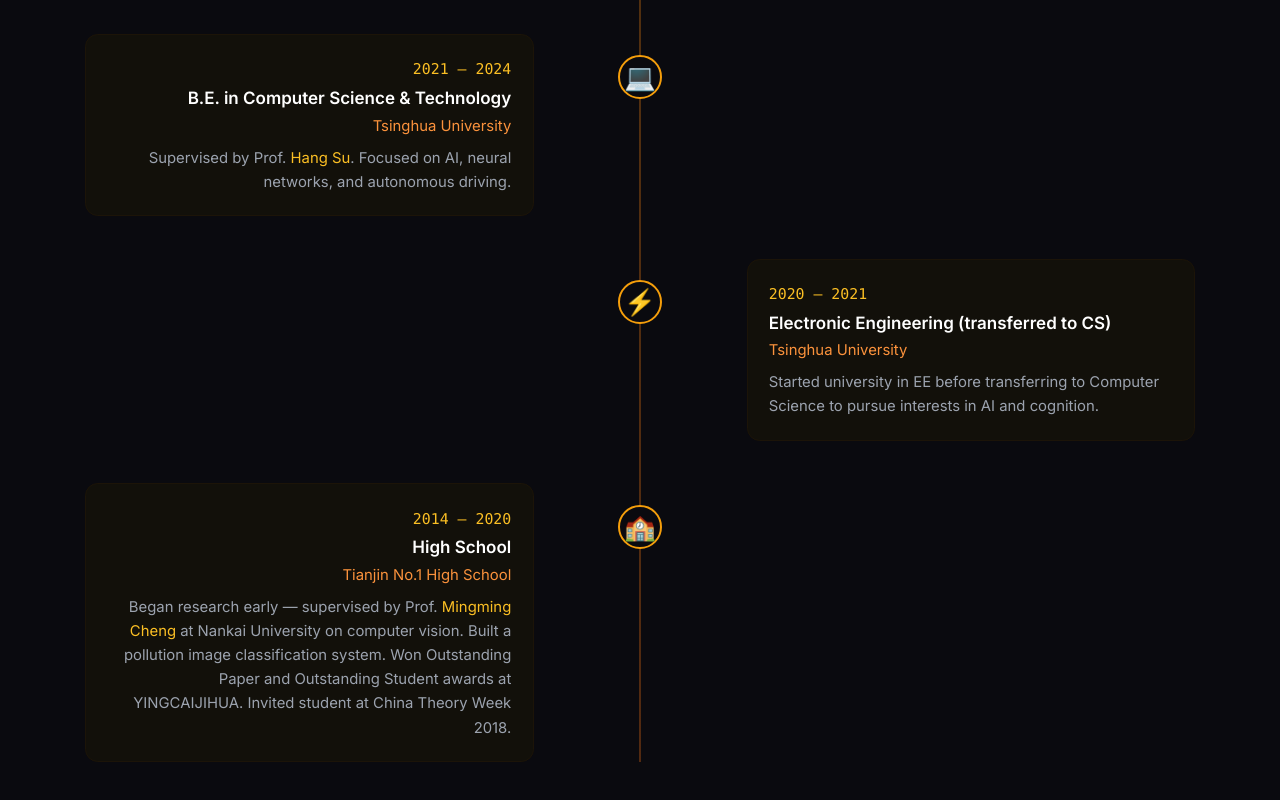
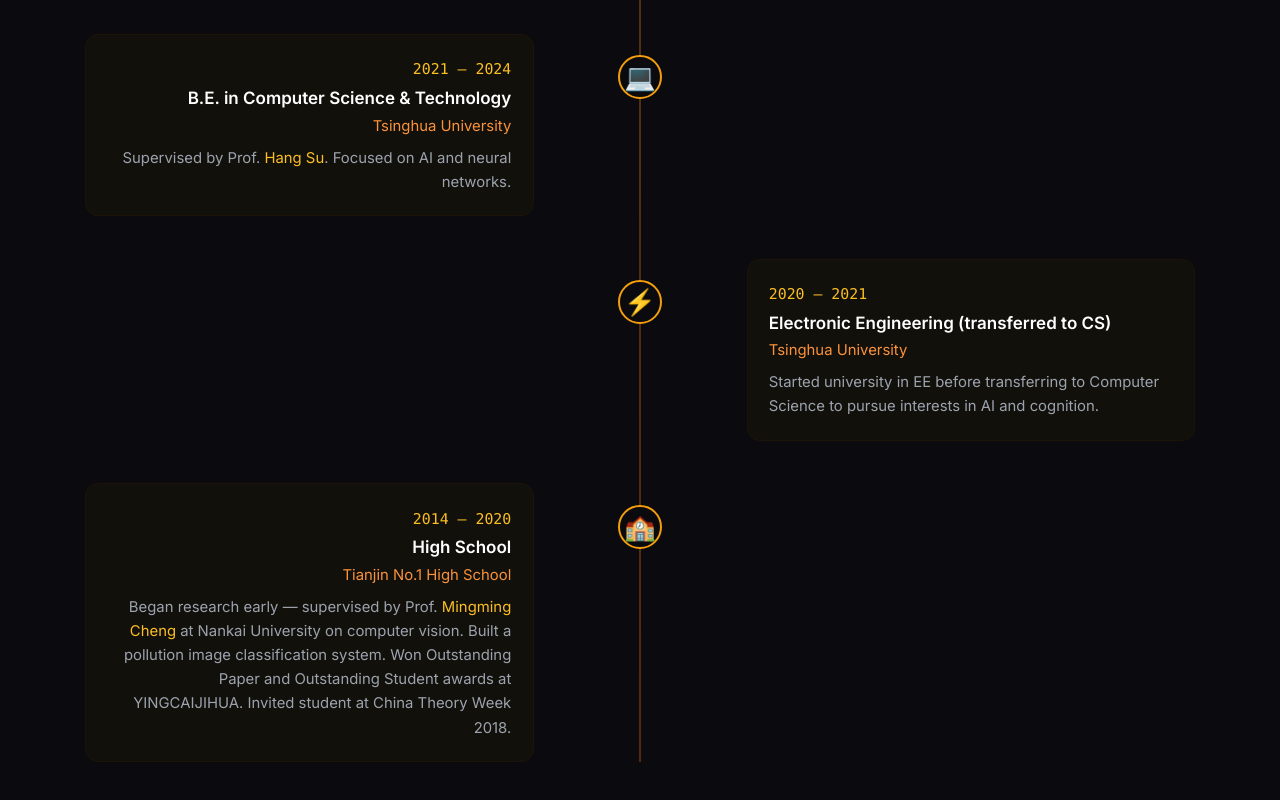
Before and after one commit to HaoLiu4391/personal-website, a Next.js app: page / in a window 1280 px wide. Shown: the part 2694-3494 px from the top of the page. Built offline with nearby package versions, Linux system fonts and the light colour scheme; a web font is replaced by a local one.

Commit message:
Remove autonomous driving from Tsinghua description

```diff
--- a/constants/index.ts
+++ b/constants/index.ts
@@ -73,7 +73,7 @@
   { year: "2024 – 2026", title: "M.S. in Cognitive Psychology", institution: "New York University", description: "Working with Prof. Sebastian Michelmann and Prof. Marcelo Mattar on memory and learning.", icon: "📚" },
   { year: "Summer 2023", title: "Summer Research Intern, Brain & Cognitive Sciences", institution: "Massachusetts Institute of Technology", description: "Worked with Prof. Joshua Tenenbaum and Tianmin Shu on multi-agent language communication and Theory of Mind (ToM). Developed the Watch-Talk-Help framework.", icon: "🧠" },
   { year: "2022 – 2024", title: "Research Intern, Multi-Agent Group", institution: "Beijing Institute for General Artificial Intelligence (BIGAI)", description: "Co-developed AdaSociety — an adaptive multi-agent environment with social structures. Published at NeurIPS 2024 Datasets and Benchmarks Track.", icon: "🤖" },
-  { year: "2021 – 2024", title: "B.E. in Computer Science & Technology", institution: "Tsinghua University", description: "Supervised by Prof. Hang Su. Focused on AI, neural networks, and autonomous driving.", icon: "💻" },
+  { year: "2021 – 2024", title: "B.E. in Computer Science & Technology", institution: "Tsinghua University", description: "Supervised by Prof. Hang Su. Focused on AI and neural networks.", icon: "💻" },
   { year: "2020 – 2021", title: "Electronic Engineering (transferred to CS)", institution: "Tsinghua University", description: "Started university in EE before transferring to Computer Science to pursue interests in AI and cognition.", icon: "⚡" },
   { year: "2014 – 2020", title: "High School", institution: "Tianjin No.1 High School", description: "Began research early — supervised by Prof. Mingming Cheng at Nankai University on computer vision. Built a pollution image classification system. Won Outstanding Paper and Outstanding Student awards at YINGCAIJIHUA. Invited student at China Theory Week 2018.", icon: "🏫" },
 ] as const;
```
